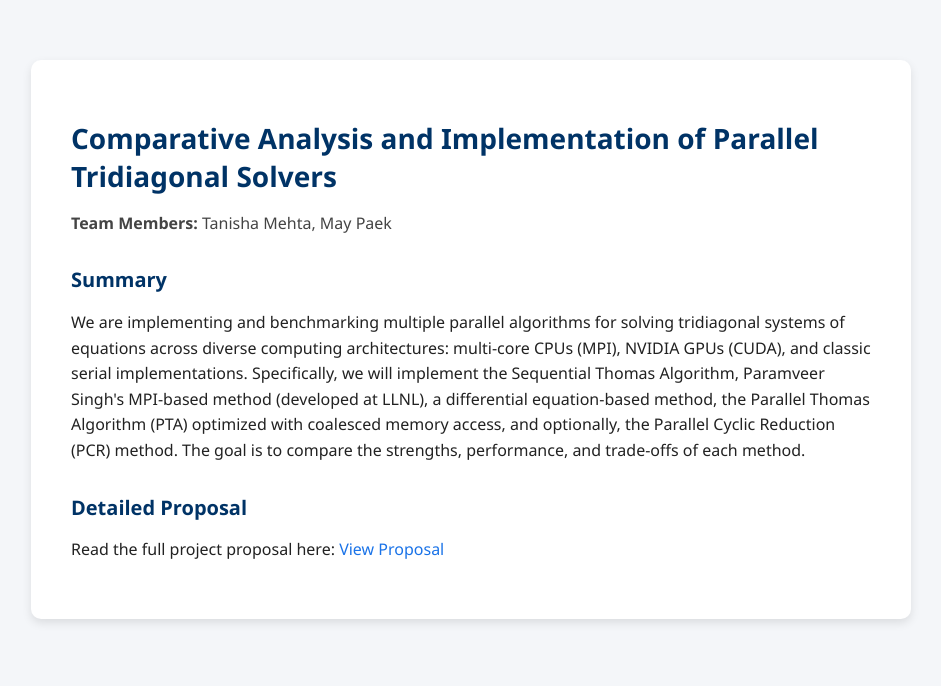
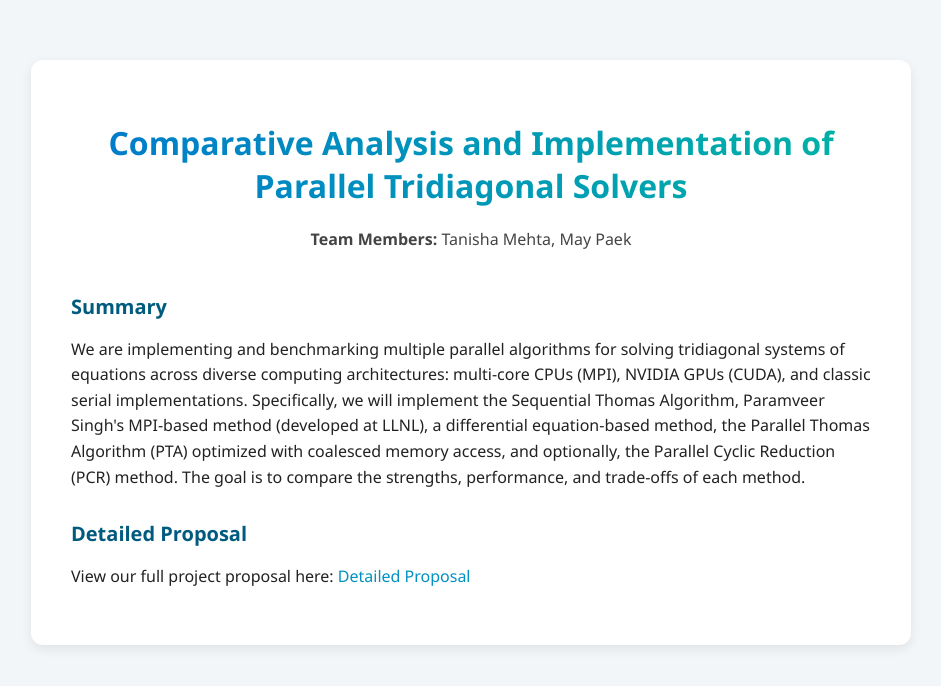
Before and after one commit to mpaek04/418-Final-Project, a plain HTML site: page index.html in a window 1280 px wide. Shown: the whole page, without its empty margins (169-1110 px from the left). Drawn offline with Linux system fonts and the light colour scheme.

Commit message:
Update index.html

```diff
--- a/index.html
+++ b/index.html
@@ -9,30 +9,34 @@
       margin: 0;
       padding: 0;
       font-family: "Segoe UI", "Helvetica Neue", sans-serif;
-      background-color: #f4f6f9;
+      background-color: #f3f6f9;
       color: #222;
     }
     .container {
       max-width: 800px;
-      background: white;
+      background: #fff;
       margin: 60px auto;
       padding: 40px;
-      box-shadow: 0 4px 10px rgba(0, 0, 0, 0.1);
-      border-radius: 10px;
+      box-shadow: 0 4px 12px rgba(0, 0, 0, 0.08);
+      border-radius: 12px;
     }
     h1 {
-      font-size: 28px;
-      color: #003366;
-      margin-bottom: 5px;
+      text-align: center;
+      font-size: 32px;
+      background: linear-gradient(to right, #007acc, #00b3a4);
+      -webkit-background-clip: text;
+      -webkit-text-fill-color: transparent;
+      margin-bottom: 20px;
     }
     p.team {
+      text-align: center;
       font-size: 16px;
-      margin-bottom: 30px;
+      margin-bottom: 40px;
       color: #444;
     }
     h2 {
       font-size: 20px;
-      color: #003366;
+      color: #005b7f;
       margin-top: 30px;
     }
     p {
@@ -40,7 +44,7 @@
       line-height: 1.6;
     }
     a {
-      color: #1a73e8;
+      color: #0091c2;
       text-decoration: none;
       font-weight: 500;
     }
@@ -61,9 +65,9 @@
 
     <h2>Detailed Proposal</h2>
     <p>
-      Read the full project proposal here:
+      View our full project proposal here:
       <a href="https://docs.google.com/document/d/1FLClIMaJuLLc2Gn2pGKYs2F34JukUWifnhUdvMv8a4E/edit?usp=sharing" target="_blank">
-        View Proposal
+        Detailed Proposal
       </a>
     </p>
   </div>
```
